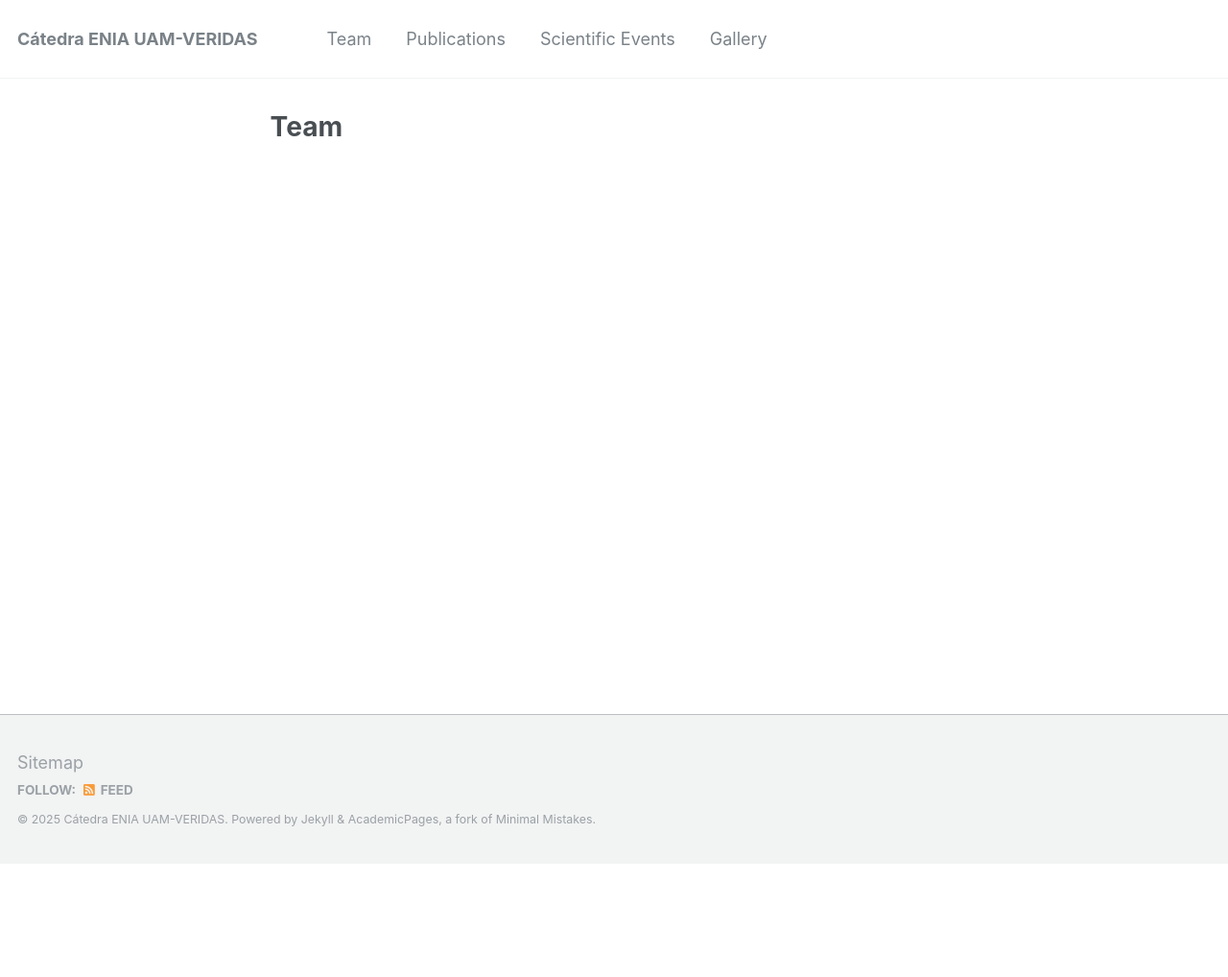
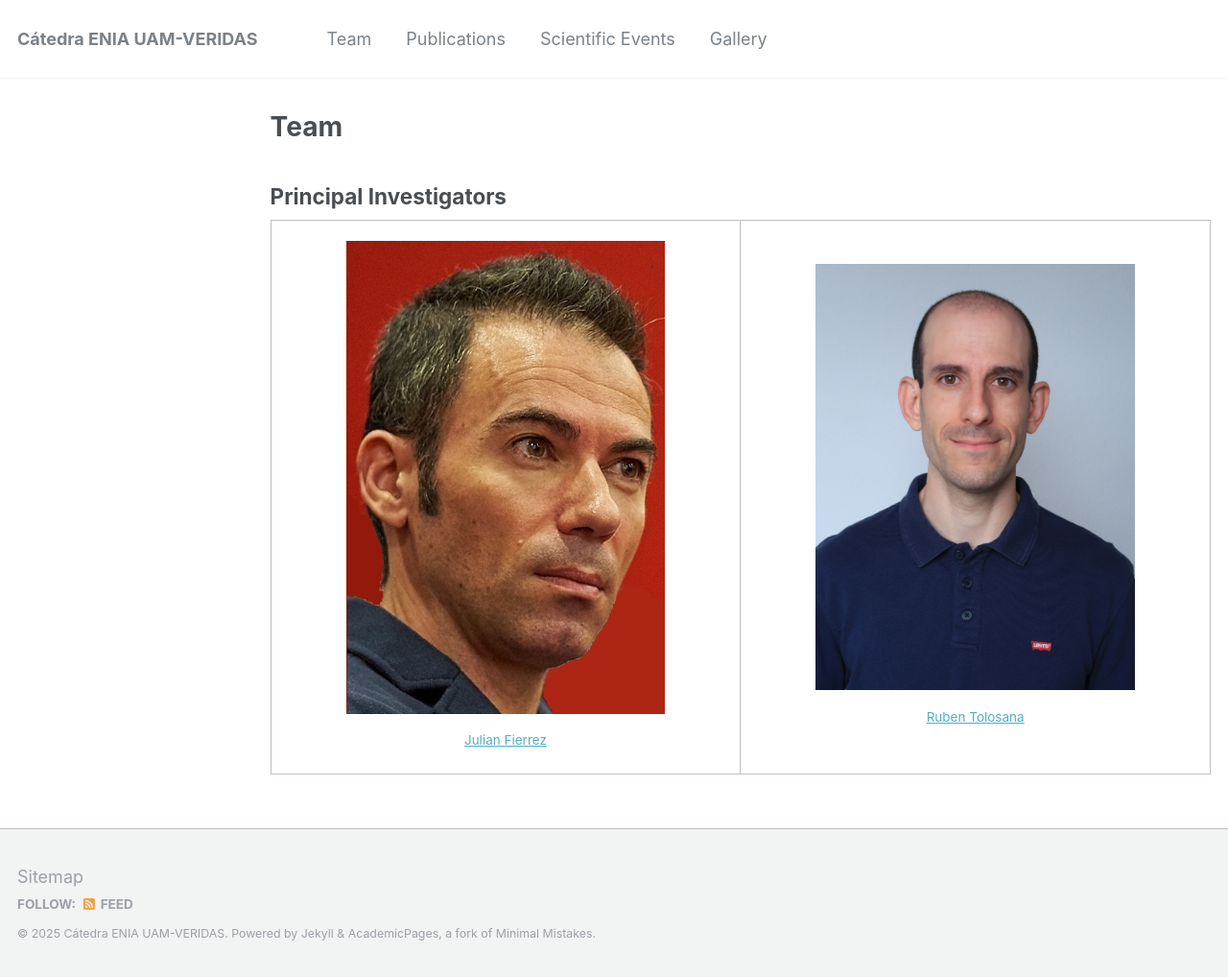
Before and after one commit to catedraeniauam/catedraeniauam.github.io, a Jekyll site: the page built from _pages/team.md, in a window 1280 px wide. Shown: the whole page at 96% size. Built offline with Jekyll 4.4.1, drawn with Linux system fonts in a browser that asks for light colours; before the commit the page ends 900 px from its top, so only the background shows below that.

Commit message:
añadimos gente al team

```diff
--- a/_pages/team.md
+++ b/_pages/team.md
@@ -4,3 +4,25 @@ title: "Team"
 permalink: /team/
 author_profile: false
 ---
+
+Principal Investigators
+-----
+
+<table>
+  <tbody>
+    <tr>
+      <td width="50%">
+        <div>
+          <p align="center"><img src="https://catedraeniauam.github.io/images/2020_Fierrez.jpg" style="width:70%;height:auto;"></p>
+          <p align="center"><a href="https://biometrics.eps.uam.es/fierrez/index.php">Julian Fierrez</a></p>
+        </div>
+      </td>
+      <td width="50%">
+        <div>
+          <p align="center"><img src="https://catedraeniauam.github.io/images/Tolosana.jpg" style="width:70%;height:auto;"></p>
+          <p align="center"><a href="https://rubentolosana.github.io/">Ruben Tolosana</a></p>
+        </div>
+      </td>
+    </tr>
+  </tbody>
+</table>
```
Also changed, not shown: images/2020_Fierrez.jpg (added), images/Tolosana.jpg (added).
